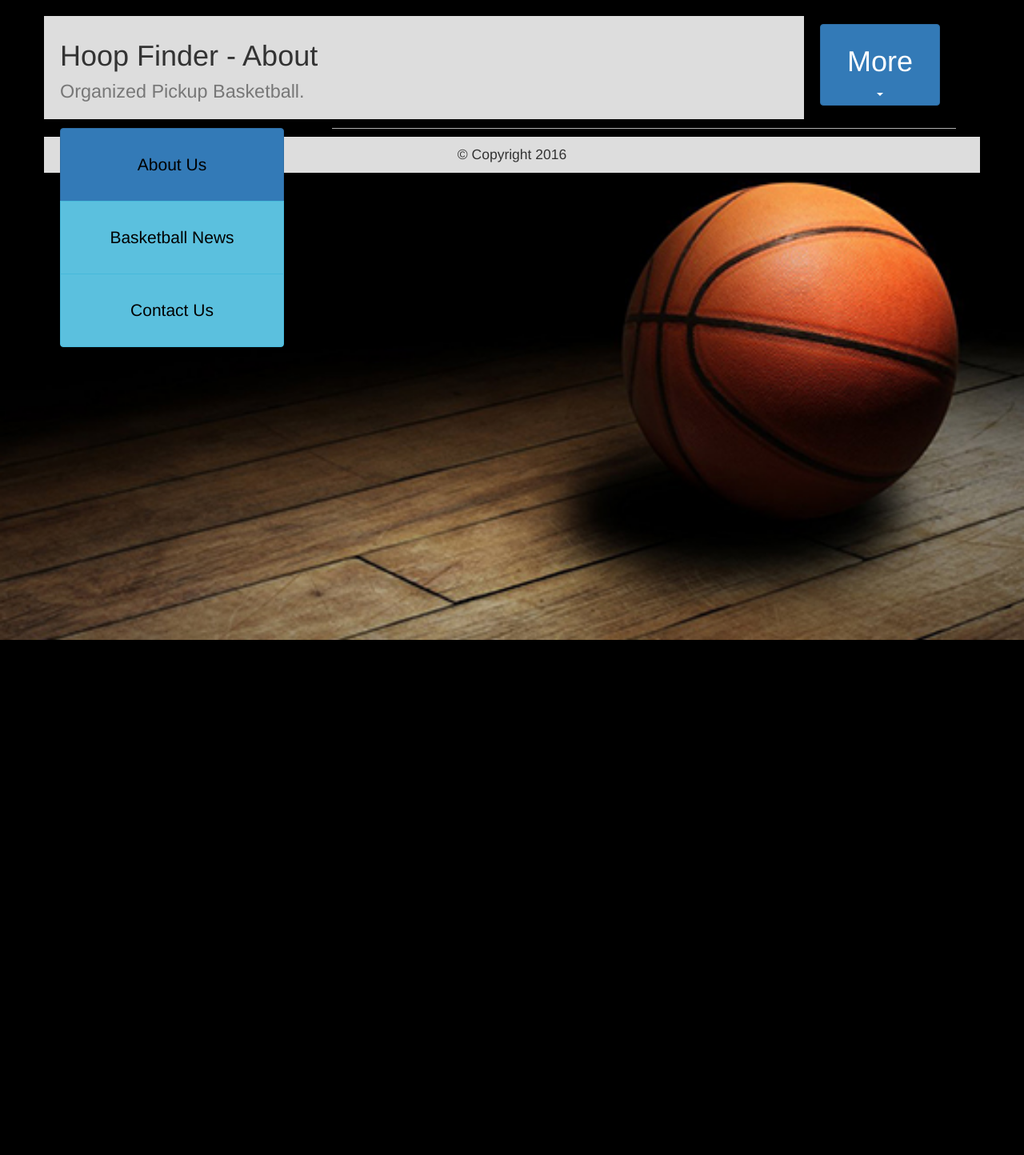
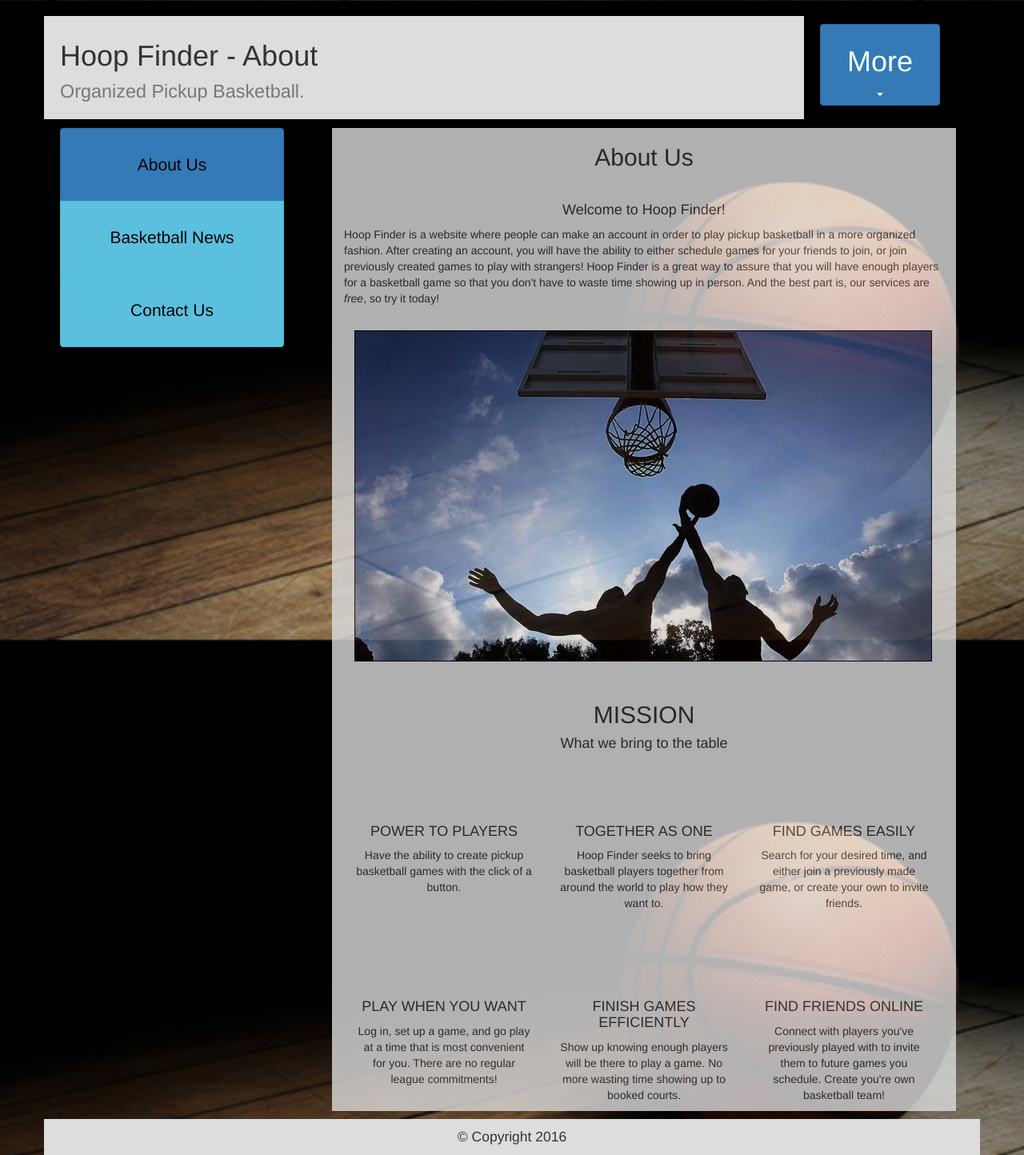
Before and after one commit to grosej/hoopfinder, a PHP site: page /about.php in a window 1280 px wide. Shown: the whole page at 80% size. Before the commit the page ends 800 px from the top, so only its background shows below. Run offline with PHP 8.4, Linux system fonts and the light colour scheme; some libraries are stand-ins or nearby versions; some web fonts are replaced.

Commit message:
more work on about page

```diff
--- a/about.php
+++ b/about.php
@@ -9,7 +9,7 @@
 	<script src="https://ajax.googleapis.com/ajax/libs/jquery/1.12.0/jquery.min.js"></script>
 	<script type="text/javascript" src="js/bootstrap.min.js"></script>
 	<script type="text/javascript" src="js/jsabout.js"></script>
-	<script type="text/javascript" src="http://maps.googleapis.com/maps/api/js"></script>
+	<script src="http://maps.googleapis.com/maps/api/js"></script>
 	<?php
 	$options = array(
       'http'=>array(
@@ -45,7 +45,61 @@
 			</div>
 			<div id="aboutcontainer" class="container">
 			<div id="aboutdiv" class="col-sm-8">
-
+				<h2 class="text-center">About Us</h2>
+				<br />
+				<h4 class="text-center">Welcome to Hoop Finder!</h4>
+				<p>Hoop Finder is a website where people can make an account in order to
+					play pickup basketball in a more organized fashion. After creating an account, you will have the ability
+					to either schedule games for your friends to join, or join previously created games to play with strangers!
+					Hoop Finder is a great way to assure that you will have enough players for a basketball game so that you
+					don't have to waste time showing up in person. And the best part is, our services are <i>free</i>, so try it today!</p>
+				<br />
+				<img id="basketballimage" src="images/basketballcontest.jpg" alt="Contesting for Basketball">
+				<div id="valuesdiv" class="container-fluid text-center">
+  					<h2>MISSION</h2>
+  					<h4>What we bring to the table</h4>
+  					<br>
+  					<div class="row">
+    					<div class="col-sm-4">
+      						<span class="glyphicon glyphicon-off logo-small"></span>
+      						<h4>POWER TO PLAYERS</h4>
+      						<p>Have the ability to create pickup basketball games with the click of a button.</p>
+    					</div>
+    					<div class="col-sm-4">
+      						<span class="glyphicon glyphicon-globe logo-small"></span>
+      						<h4>TOGETHER AS ONE</h4>
+      						<p>Hoop Finder seeks to bring basketball players together from around the world to play
+      						how they want to.</p>
+    					</div>
+    					<div class="col-sm-4">
+      						<span class="glyphicon glyphicon-search logo-small"></span>
+      						<h4>FIND GAMES EASILY</h4>
+      						<p>Search for your desired time, and either join a previously made game, or create your
+      						own to invite friends.</p>
+    					</div>
+    				</div>
+    				<br><br>
+  					<div class="row">
+    					<div class="col-sm-4">
+      						<span class="glyphicon glyphicon-play logo-small"></span>
+      						<h4>PLAY WHEN YOU WANT</h4>
+      						<p>Log in, set up a game, and go play at a time that is most convenient for you. There are
+      						no regular league commitments!</p>
+    					</div>
+    					<div class="col-sm-4">
+      						<span class="glyphicon glyphicon-check logo-small"></span>
+      						<h4>FINISH GAMES EFFICIENTLY</h4>
+      						<p>Show up knowing enough players will be there to play a game. No more wasting time showing
+      						up to booked courts.</p>
+    					</div>
+    					<div class="col-sm-4">
+      						<span class="glyphicon glyphicon-user logo-small"></span>
+      						<h4>FIND FRIENDS ONLINE</h4>
+      						<p>Connect with players you've previously played with to invite them to future games you
+      						schedule. Create you're own basketball team!</p>
+    					</div>
+  					</div>
+				</div>
 			</div>
 			<div id="newsdiv" class="col-sm-8">
 				<?php
@@ -53,7 +107,7 @@
 					'http://www.rotowire.com/rss/news.htm?sport=nba',
 					'http://www.rotowire.com/rss/news.htm?sport=cbb');
 				?>
-				<h3 class="text-center">Recent Basketball News</h3>
+				<h2 class="text-center">Recent Basketball News</h2>
 				<?php
 				create_form($feeds, "feed");
 
@@ -95,23 +149,23 @@
 					echo "<select id='newsselect' class='form-control' name='$menuname'>";
 					echo "<option value='Choose News Feed' selected>Choose News Feed</option>";
 					foreach ( $farray as $f ) {
-						/*if ( $current_feed == $f )  {
+						if ( $current_feed == $f )  {
+							echo "<option value='$f' selected>$f</option>";
+						} else {
 							echo "<option value='$f'>$f</option>";
-						} else {*/
-							echo "<option value='$f'>$f</option>";
-						//}
+						}
 					}
 					echo '</select>';
 				}
 				?>
 			</div>
 			<div id="contactdiv" class="col-sm-8">
-				<h3 class="text-center">Contact</h3>
+				<h2 class="text-center">Contact</h2>
   				<p class="text-center"><em>Questions? Feedback? Send us a note!</em></p>
     			<div id="contactinfo" class="col-sm-4">
-      				<p><span class="glyphicon glyphicon-map-marker"></span>Chestnut Hill, US</p>
-      				<p><span class="glyphicon glyphicon-earphone"></span>Phone: +00 1 2032161168</p>
-      				<p><span class="glyphicon glyphicon-envelope"></span>Email: contact@hoopfinder.com</p>
+      				<p><span class="glyphicon glyphicon-map-marker"></span> Chestnut Hill, US</p>
+      				<p><span class="glyphicon glyphicon-phone"></span> <b>Phone:</b> +00 1 2032161168</p>
+      				<p><span class="glyphicon glyphicon-envelope"></span> <b>Email:</b> contact@hoopfinder.com</p>
     			</div>
     			<div id="contactform" class="col-sm-8">
     			<form id="contact" method="get" role="form">
--- a/css/cssabout.css
+++ b/css/cssabout.css
@@ -1,3 +1,5 @@
+@import url("//netdna.bootstrapcdn.com/bootstrap/3.0.0-rc2/css/bootstrap-glyphicons.css");
+
 body {
   background: url(basketballcourt.jpg) no-repeat center center fixed;
   -webkit-background-size: cover;
@@ -68,6 +70,14 @@
 	padding: 30px;
 	font-size: 150%;
 	}
+/* about us div: */
+#basketballimage {
+	padding: 0px 0px 30px 13px;
+	}
+.logo-small {
+    color: red;
+    font-size: 50px;
+	}
 /* basketball news feed: */
 .news {
     overflow: auto;
--- a/js/jsabout.js
+++ b/js/jsabout.js
@@ -58,8 +58,14 @@
 	//coordinates to Boston College:
 	var myCenter = new google.maps.LatLng(42.339770, -71.166755);
 
-	//function to display map:
-	function initialize() {
+	//function to display map when contactbutton is pressed:
+	$("#contactbutton").on("click", function(e) {
+        e.preventDefault();
+        var latLng = jQuery(this).attr("data-latLng");
+        initialize(latLng);
+    });
+
+	function initialize(latLng) {
 		var mapProp = {
 			center:myCenter,
 			zoom:12,
@@ -77,6 +83,4 @@
 		marker.setMap(map);
 	}
 
-	google.maps.event.addDomListener(window, 'load', initialize);
-
 });
```
Also changed, not shown: images/basketballcontest.jpg (added), 2 other files.
